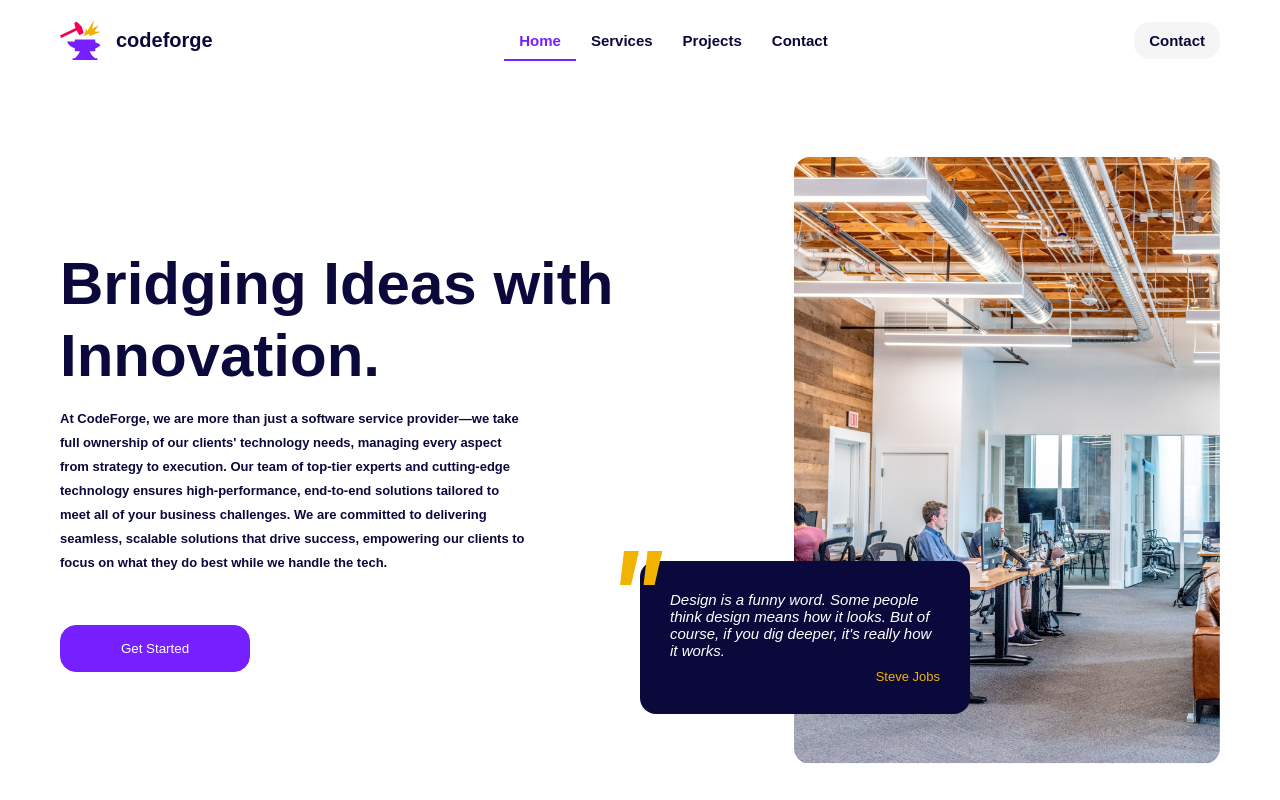
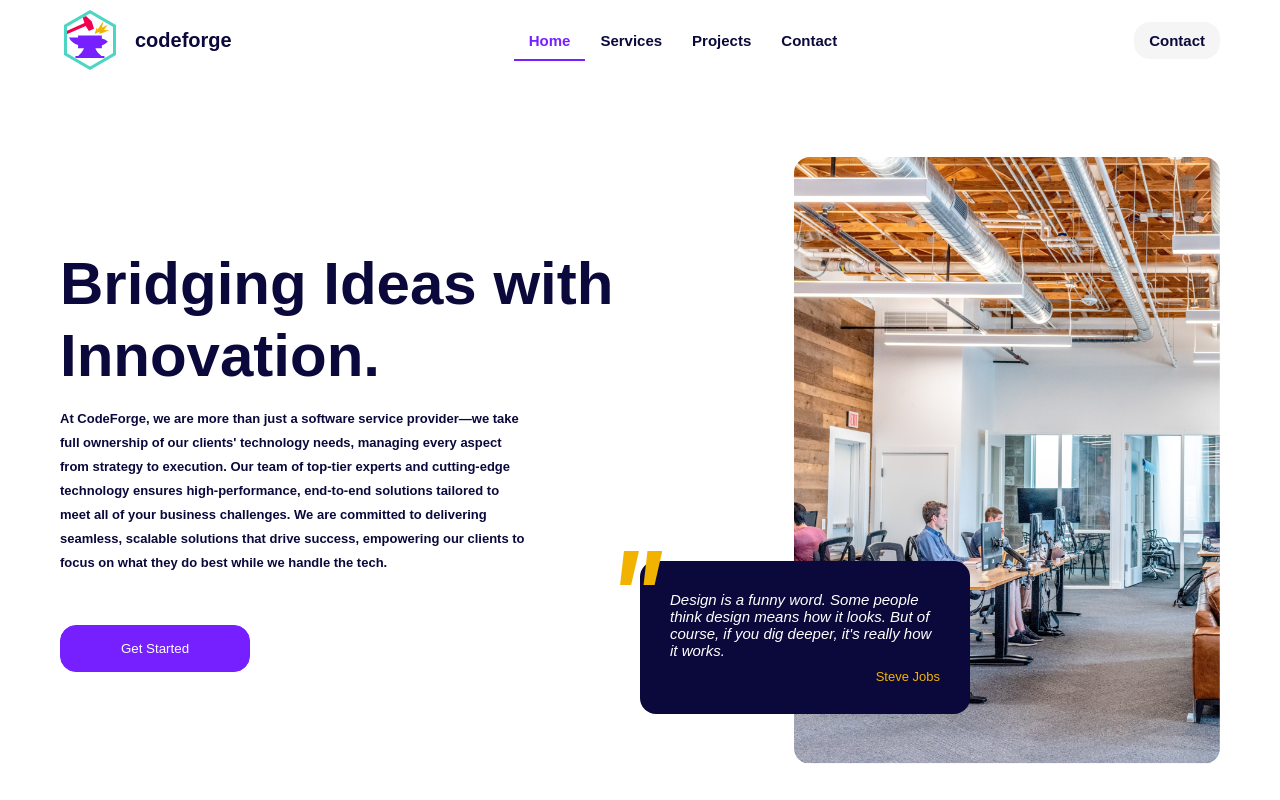
Before and after one commit to hassanalikhan87/codeforge, a React (Create React App) app: page / in a window 1280 px wide. Shown: the top 800 px of the page. Built offline with nearby package versions, Linux system fonts and the light colour scheme; a web font is replaced by a local one.

Commit message:
feat :#001- More updates-4.

```diff
--- a/src/assets/svg/Logo.jsx
+++ b/src/assets/svg/Logo.jsx
@@ -3,24 +3,29 @@ import * as React from "react";
 function SvgComponent(props) {
   return (
     <svg
-      width="41"
-      height="40"
-      viewBox="0 0 41 40"
+      width="60"
+      height="60"
+      viewBox="0 0 60 60"
       fill="none"
       xmlns="http://www.w3.org/2000/svg"
       {...props}
     >
       <path
-        d="M14.7947 21.4547V19.6001L35.2747 19.6003V22.315C37.03 22.7423 38.7324 23.629 40.4694 25.2264C38.7378 26.7922 37.0061 27.9331 35.2747 28.5708V31.2315H29.6936C30.708 34.0189 32.5773 36.309 35.0965 38.305H37.4993V40.0083H12.5702V38.3049H14.8028C16.9915 36.3076 18.8666 34.0144 19.929 31.2315H14.7947V28.226C11.4911 27.4192 8.40225 24.9923 7 21.4547H14.7947Z"
+        d="M18.051 27.5447V25.5L41.8317 25.5002V28.4932C43.8699 28.9643 45.8467 29.9419 47.8636 31.703C45.853 33.4293 43.8422 34.6871 41.8317 35.3902V38.3236H35.3511C36.529 41.3967 38.6995 43.9216 41.6248 46.1221H44.4148V48H15.4679V46.122H18.0603C20.6019 43.92 22.7792 41.3918 24.0128 38.3236H18.051V35.01C14.2149 34.1206 10.6283 31.4449 9 27.5447H18.051Z"
         fill="#7620FF"
       />
       <path
-        d="M27.146 11.1559L34.0461 0L32.1051 8.76982L38.7373 5.16785L34.424 11.4712L40.8163 11.6519L29.3492 16.3265L29.3294 13.625L23.6735 16.3208L26.4013 8.15597L27.146 11.1559Z"
+        d="M37.5385 19.7246L43.5761 10.5L41.8777 17.7515L47.6809 14.7732L43.9067 19.9852L49.5 20.1347L39.4663 24L39.4489 21.7662L34.5 23.9952L36.8868 17.244L37.5385 19.7246Z"
         fill="#F2B300"
       />
       <path
-        d="M14.1061 2.95415L16.9109 1.63257L21.8027 6.66379L23.6735 13.1169L19.3512 15.1526L16.6862 10.6143L1.10122 17.9591L0 15.4018L15.5851 8.05996L14.1061 2.95415Z"
+        d="M22.6842 7.45705L26.0015 6L31.7873 11.5469L34 18.6615L28.8878 20.9059L25.7357 15.9024L7.30248 24L6 21.1806L24.4334 13.0862L22.6842 7.45705Z"
         fill="#F40051"
+      />
+      <path
+        d="M5.51924 15.866L30 1.73205L54.4808 15.866V44.134L30 58.2679L5.51924 44.134V15.866Z"
+        stroke="#4CD5C5"
+        stroke-width="3"
       />
     </svg>
   );
```
